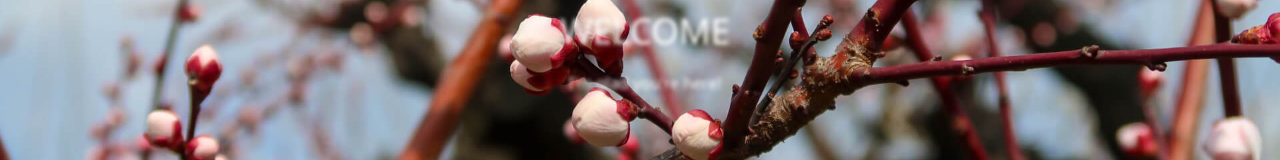
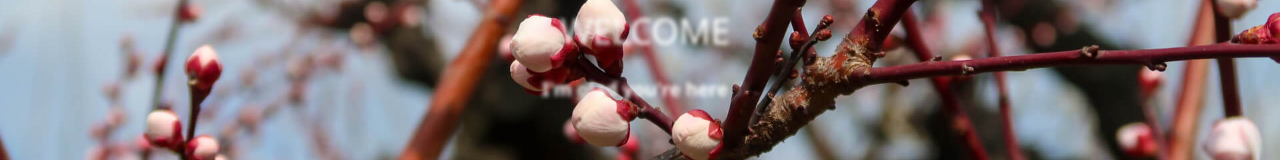
Before and after one commit to 81nh/page, a plain HTML site: page index.html in a window 1280 px wide. Shown: the part 380-540 px from the top of the page. Drawn offline with Linux system fonts and the light colour scheme.

Commit message:
Update index.html

```diff
--- a/index.html
+++ b/index.html
@@ -19,7 +19,7 @@
           WELCOME
         </div>
         <div class="text">
-          I'm glad you're here!
+          <h3>I'm glad you're here ♡</h3>
         </div>
       </div>
     </header>
```
